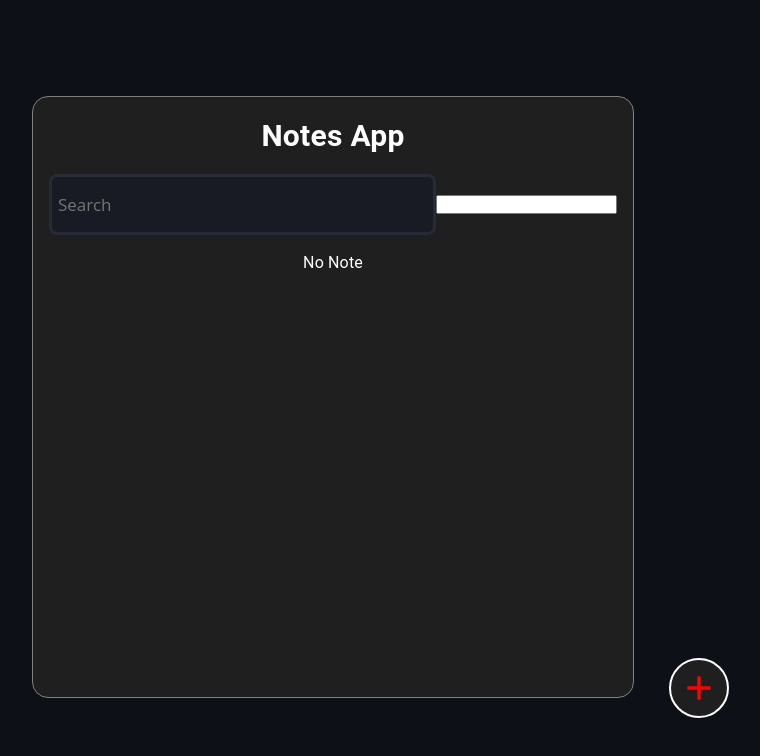
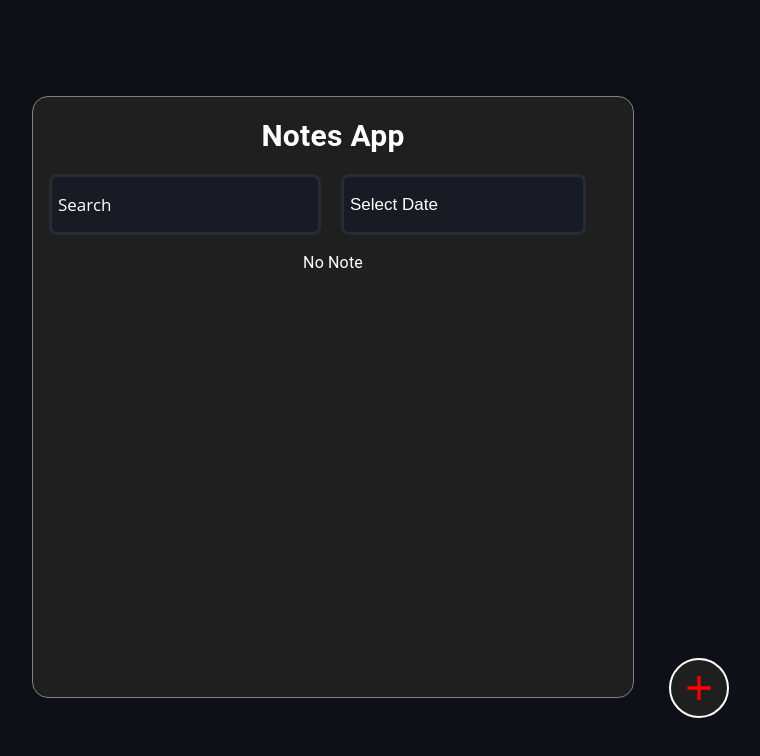
Before and after one commit to wahab3913/notesapp, a React (Vite) app: page / in a window 1280 px wide. Shown: the top 756 px of the page, without its empty margins (307-1067 px from the left). Built offline with nearby package versions, Linux system fonts and the light colour scheme.

Commit message:
search bar design

```diff
--- a/src/Component/Home.jsx
+++ b/src/Component/Home.jsx
@@ -143,9 +143,15 @@ const Home = ({ allData, setAllData }) => {
             <Box
               sx={{
                 display: "flex",
-                justifyContent: "space-between",
+                justifyContent: { xs: "center", md: "space-between" },
+                flexDirection: {
+                  xs: "column",
+                  md: "row",
+                },
+
+                gap: "20px",
                 alignItems: "center",
-                mx: 2,
+                mx: { xs: 5, md: 2 },
                 mt: 2,
               }}
             >
@@ -157,10 +163,19 @@ const Home = ({ allData, setAllData }) => {
                 style={inputStyle}
                 onChange={handleSearch}
               />
-              <DatePicker
-                selected={startDate}
-                onChange={(date) => setStartDate(date)}
-              />
+              <Box
+                width="100%"
+                mr={{
+                  xs: 1,
+                  md: 2,
+                }}
+              >
+                <DatePicker
+                  placeholderText="Select Date"
+                  selected={startDate}
+                  onChange={(date) => setStartDate(date)}
+                />
+              </Box>
             </Box>
             {/* )} */}
 
@@ -186,7 +201,6 @@ const Home = ({ allData, setAllData }) => {
                     <Box
                       sx={{
                         width: { xs: "100px", md: "200px" },
-
                       }}
                     >
                       <Typography
--- a/src/index.css
+++ b/src/index.css
@@ -7,3 +7,38 @@ body {
   background-color: #0D1117;
   color: #fff;
 }
+
+.react-datepicker__input-container {
+  background: #181B24;
+
+}
+
+input {
+  background: #181B24;
+  border: 1px solid #181B24;
+  color: #fff;
+  height: 35px;
+  border: 3px solid rgba(82, 89, 96, 0.26);
+  border-radius: 8px;
+  outline: none;
+  padding-left: 6px;
+  width: 100%;
+  font-size: 17px;
+  flex-basis: "100%";
+  padding-top: 10px;
+  padding-bottom: 10px;
+}
+
+::-webkit-input-placeholder {
+  /* Edge */
+  color: white;
+}
+
+:-ms-input-placeholder {
+  /* Internet Explorer */
+  color: white;
+}
+
+::placeholder {
+  color: white;
+}
```
